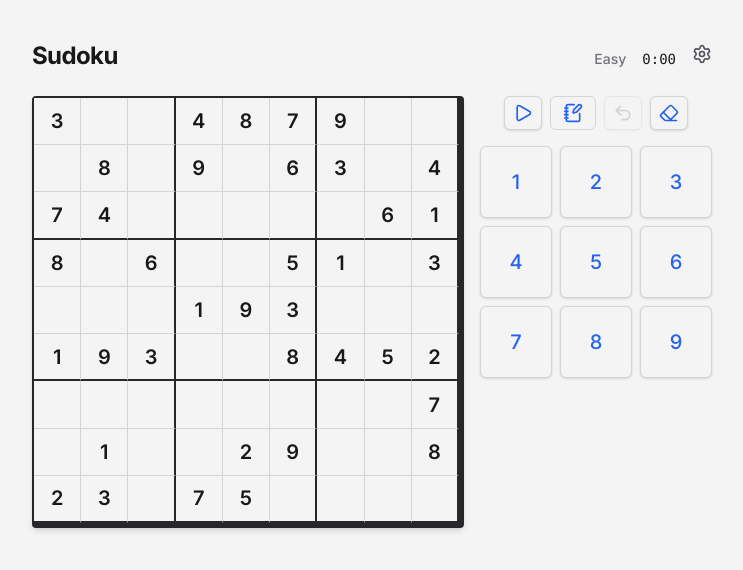
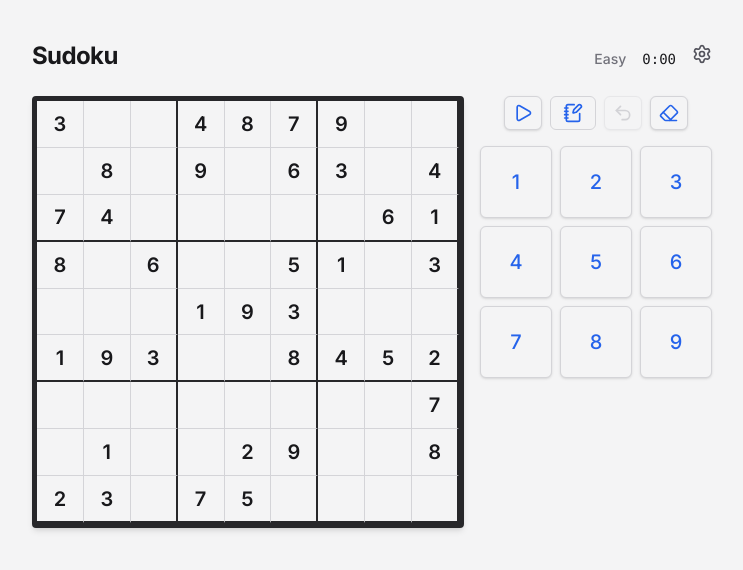
Before and after one commit to SteveGreenley/sudoku-web, a Next.js app: page / in a window 1280 px wide. Shown: the top 570 px of the page, without its empty margins (268-1011 px from the left). Built offline with nearby package versions, Linux system fonts and the light colour scheme.

Commit message:
fix: make all board outer edges 5px

```diff
--- a/src/components/Board.tsx
+++ b/src/components/Board.tsx
@@ -119,7 +119,7 @@ export function Board({
 
   return (
     <div
-      className="grid w-[min(90vw,432px)] touch-none grid-cols-9 rounded border-l-2 border-r-[5px] border-b-[5px] border-t-2 border-line-strong shadow-md"
+      className="grid w-[min(90vw,432px)] touch-none grid-cols-9 rounded border-[5px] border-line-strong shadow-md"
       style={width ? { width: `${width}px`, height: `${width}px` } : undefined}
       role="grid"
       aria-label="Sudoku board"
```
